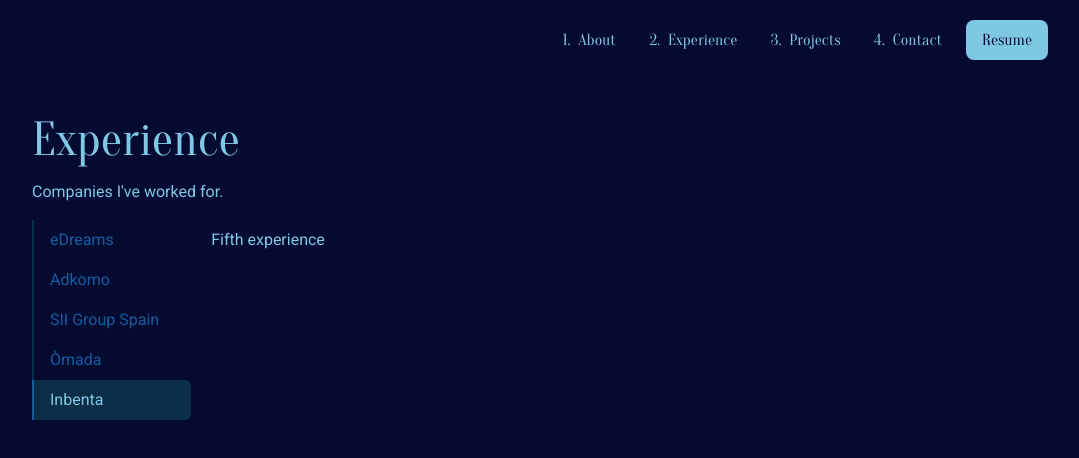
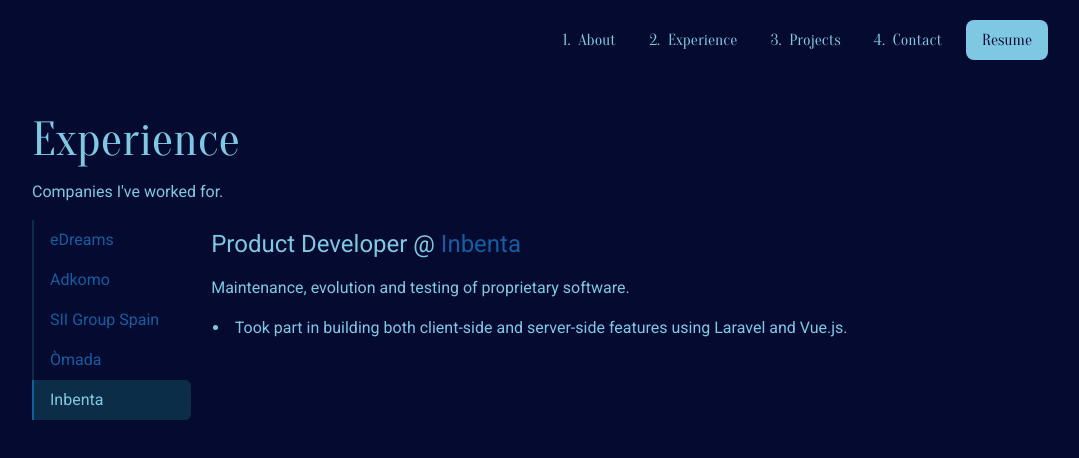
Before and after one commit to jgarciatorralba/presentation-portfolio-project, a Next.js app: page / in a window 1280 px wide. Both pictures are taken after a click on the tab "Inbenta". Shown: the part 1498-1956 px from the top of the page, without its empty margins (184-1263 px from the left). Built offline with nearby package versions, Linux system fonts and the light colour scheme.

Commit message:
add fifth experience

```diff
--- a/app/_components/experiences.tsx
+++ b/app/_components/experiences.tsx
@@ -35,7 +35,7 @@ const adkomo: JSX.Element = (
 const siiGroup: JSX.Element = (
     <div className="tab-content">
         <h3 className="mb-4 text-lg md:text-2xl">Full Stack Developer @ <a className="text-midnightBlue" href={siiGroupUrl} target="_blank" rel="noopener noreferrer">SII Group Spain</a></h3>
-        <p className="paragraph">Participated in the development of both new and existing projects in a consulting firm.</p>
+        <p className="paragraph">Participated in the development of new and existing projects in a consulting firm.</p>
         <ul className="list-disc list-inside pl-6">
             <li className="indented-list-item">Mainly worked with Symfony (PHP 7.4) and React.</li>
         </ul>
@@ -47,9 +47,19 @@ const omada: JSX.Element = (
         <h3 className="mb-4 text-lg md:text-2xl">Junior Backend Developer @ <a className="text-midnightBlue" href={omadaUrl} target="_blank" rel="noopener noreferrer">Òmada</a></h3>
         <p className="paragraph">Developed and maintained projects in industries such as education, healthcare and NGOs.</p>
         <ul className="list-disc list-inside pl-6">
-            <li className="indented-list-item">Implemented and optimized features in applications based on Drupal (PHP-based CMS framework).</li>
+            <li className="indented-list-item">Implemented and optimized features for applications based on Drupal (CMS framework for PHP).</li>
             <li className="indented-list-item">Collaborated on the integration of third-party solutions</li>
             <li className="indented-list-item">Assisted in maintenance, support, and technical documentation tasks.</li>
+        </ul>
+    </div>
+);
+
+const inbenta: JSX.Element = (
+    <div className="tab-content">
+        <h3 className="mb-4 text-lg md:text-2xl">Product Developer @ <a className="text-midnightBlue" href={inbentaUrl} target="_blank" rel="noopener noreferrer">Inbenta</a></h3>
+        <p className="paragraph">Maintenance, evolution and testing of proprietary software.</p>
+        <ul className="list-disc list-inside pl-6">
+            <li className="indented-list-item">Took part in building both client-side and server-side features using Laravel and Vue.js.</li>
         </ul>
     </div>
 );
@@ -59,5 +69,5 @@ export default [
     { label: "Adkomo", component: adkomo },
     { label: "SII Group Spain", component: siiGroup },
     { label: "Òmada", component: omada },
-    { label: "Inbenta", component: <div>Fifth experience</div> },
+    { label: "Inbenta", component: inbenta },
 ];
```
